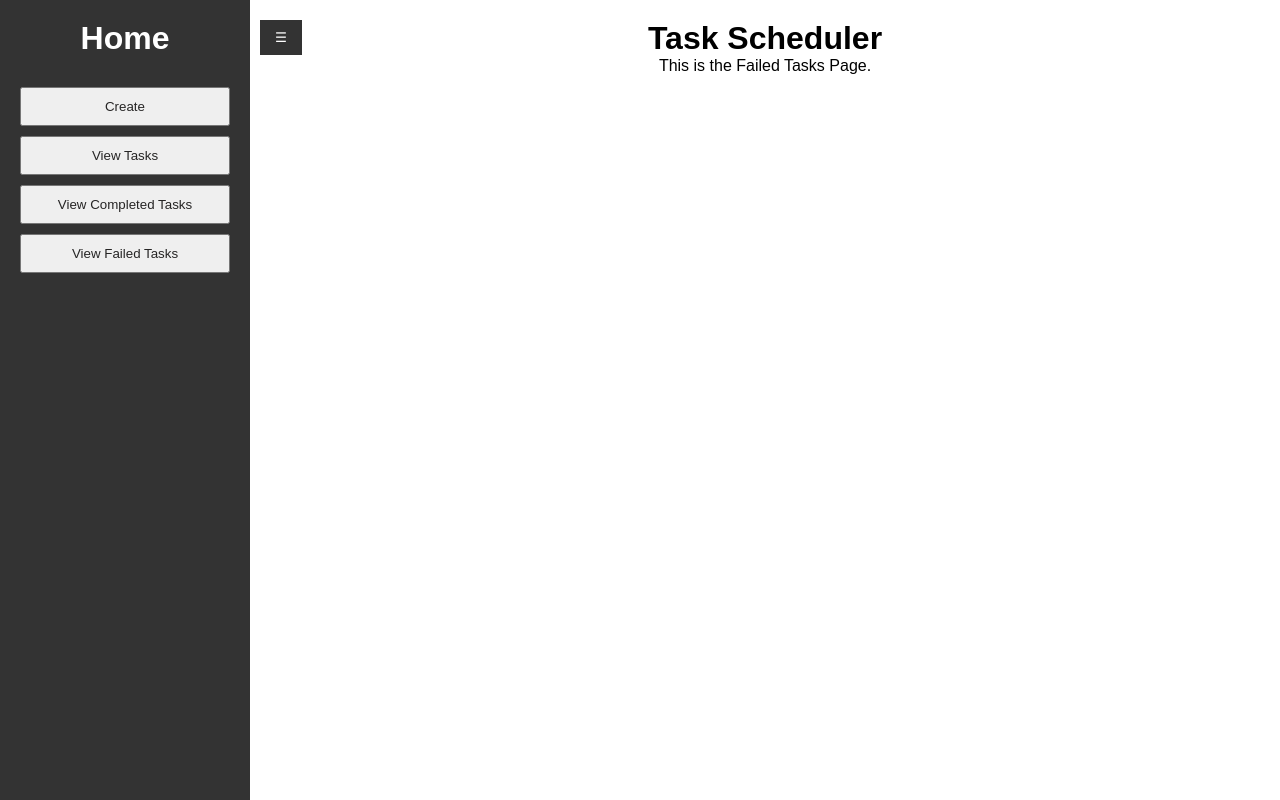
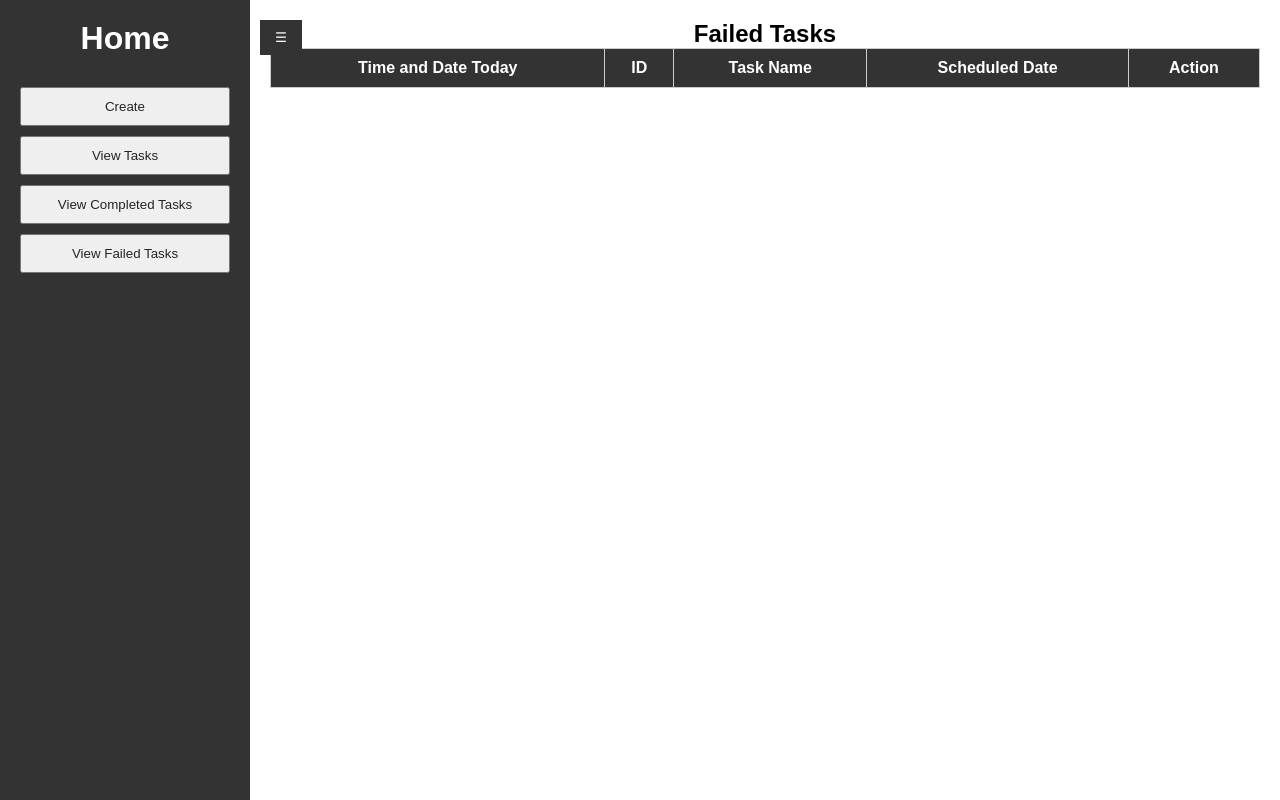
Before and after one commit to Josh011600/phpproj, a Flask app: page / in a window 1280 px wide, after a click on "View Failed Tasks". Run offline with Flask 3, Linux system fonts and the light colour scheme; lists and menus that the app fills with data are empty.

Commit message:
adjusting the design and output of failed task

```diff
--- a/static/js/script1.js
+++ b/static/js/script1.js
@@ -81,4 +81,55 @@ document.addEventListener('DOMContentLoaded', () => {
     toggleContent('home');
 });
 
+// Function to add tasks
+function addTask() {
+    const taskName = document.getElementById('add_task').value;
+    const scheduleDate = document.getElementById('party').value;
+    const taskTable = document.querySelector('#taskTable tbody');
+
+    if (!taskName || !scheduleDate) {
+        alert('Please fill in both fields before adding a task.');
+        return;
+    }
+
+    const row = document.createElement('tr');
+    row.innerHTML = `
+        <td>${new Date().toLocaleString()}</td>
+        <td>${Math.floor(Math.random() * 1000)}</td>
+        <td>${taskName}</td>
+        <td>${scheduleDate}</td>
+        <td>
+            <button class="remove_btn" onclick="removeTask(this)">Remove</button>
+        </td>
+    `;
+
+    taskTable.appendChild(row);
+}
+
+// Function to move removed tasks to "Failed Tasks"
+function removeTask(button) {
+    const row = button.parentElement.parentElement; // Get the row to remove
+    const failedTasksSection = document.getElementById('failedTasks');
+
+    const failedTaskRow = document.createElement('div');
+    failedTaskRow.classList.add('failed-task-item');
+    failedTaskRow.innerHTML = `
+        <table>
+            <tr>
+                <td>${row.children[0].textContent}</td>
+            </tr>
+            <tr>
+                <td>${row.children[3].textContent}</td>
+            </tr>
+            <tr>
+                <td>Failed</td>
+            </tr>
+        </table>
+    `;
+
+    failedTasksSection.appendChild(failedTaskRow); // Move to Failed Tasks
+    row.remove(); // Remove from Task List
+}
+
+
 /*Toogle navs end */
--- a/templates/index1.html
+++ b/templates/index1.html
@@ -24,8 +24,9 @@
     </nav>
 
     <div class="content" id="content">
-        <h1>Task Scheduler</h1>
+
         <div class="task-container page" id="home">
+
             <label for="task" class="label1"><strong>Add Task Schedule</strong></label>
             <input type="text" name="task" class="txtTask" id="add_task" placeholder="Enter task">
             <input id="party" type="datetime-local" name="party-date" value="2025-06-01T08:30" />
@@ -48,8 +49,23 @@
 
         <div id="about" class="page">This is the About Page.</div>
         <div id="completedTasks" class="page">This is the Completed Tasks Page.</div>
-        <div id="failedTasks" class="page">This is the Failed Tasks Page.</div>
+        <div id="failedTasks" class="page">
+            <h2>Failed Tasks</h2>
+            <table id="taskTable">
+            <thead>
+                <tr>
+                    <th>Time and Date Today</th>
+                    <th>ID</th>
+                    <th>Task Name</th>
+                    <th>Scheduled Date</th>
+                    <th>Action</th>
+                </tr>
+            </thead>
+            </table>
+
+        </div>
     </div>
+
 
 </body>
 </html>
```
